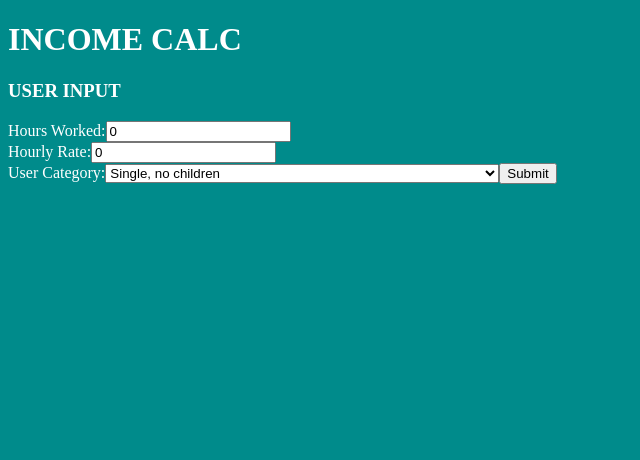
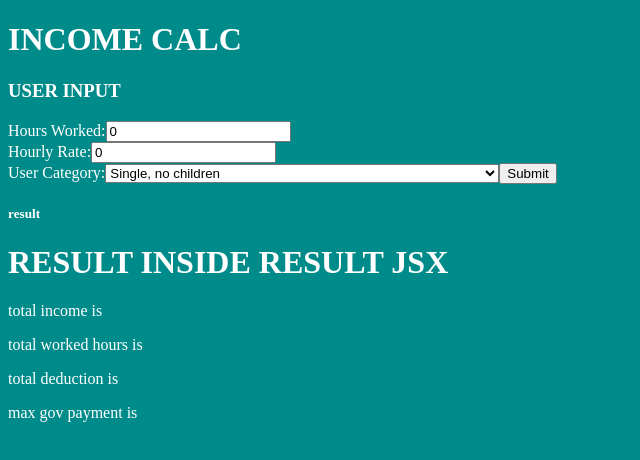
Before and after one commit to SebAnt86/incomecalc, a React (Create React App) app: page / in a window 1280 px wide. Shown: the top 460 px of the page, without its empty margins (0-640 px from the left). Built offline with nearby package versions, Linux system fonts and the light colour scheme; the HTML template or start-up script is replaced by a standard one.

Commit message:
added form and sent result to calc, then calc to app, and app is not refreshing result

```diff
--- a/src/App.js
+++ b/src/App.js
@@ -1,12 +1,21 @@
 import React, {useState} from 'react';
 import Form from './components/Form';
+import Result from './components/Result';
 
+let resultObject = {}
+ export const resultDisplay = (result) => {
+   resultObject=result;
+   console.log("inside function in app : ");
+      window.location.reload(false)
+ }
 function App() {
 
   return (
     <div className="App">
       <h1> INCOME CALC</h1>
       <Form />
+      <h5> result </h5>
+      <Result result = {resultObject}/>
     </div>
   );
 }
--- a/src/components/Form.js
+++ b/src/components/Form.js
@@ -7,15 +7,15 @@ import {userCategories} from "./govTables.js";
 export function Form(props) {
     const [hoursWorked, setHoursWorked] = useState(0);
     const [hourRate, setHourRate] = useState(0);
-    const [userCategory, setUserCategory] = useState("");
+    const [userCategory, setUserCategory] = useState(0);
 
     const handleSubmit = (evt) => {
         evt.preventDefault();
-        //alert(`Submitting ${hoursWorked} and ${hourRate} and ${userCategory}`)
+        alert(`Submitting ${hoursWorked} and ${hourRate} and ${userCategory}`);
         incomeCalc(hourRate, hoursWorked, userCategories[userCategory]);
         setHoursWorked(0);
         setHourRate(0);
-        setUserCategory("");
+        setUserCategory(0);
     }
     return (
         <form onSubmit={handleSubmit}>
@@ -38,9 +38,9 @@ export function Form(props) {
             </label>
 
             <label> User Category:
-            <select onChange={e => setUserCategory(Number(e.target.value))} value={userCategory}>
+            <select onChange={e => setUserCategory(Number(e.target.value))}>
                 {/* <option>Please select a category</option> */}
-                <option value={userCategory}>Single, no children</option>
+                <option value="0">Single, no children</option>
                 <option value="1" >Single,  NOT the principal carer of a dependent child or children</option>
                 <option value="2" >Single, 60 or older, after 9 continuous months on payment</option>
                 <option value="3" >Single,  principal carer of a dependent child or children</option>
--- /dev/null
+++ b/src/components/Result.js
@@ -0,0 +1,21 @@
+import React from 'react';
+
+function Result(props) {
+    console.log("i am inside result and props are: ");
+    console.log(props);
+
+    return (
+        <div>
+            <h1> RESULT INSIDE RESULT JSX</h1>
+            <div>
+                <p>  total income is {props.totalIncome} </p>
+                <p>  total worked hours is {props.workIncomeTotal} </p>
+                <p>  total deduction is {props.deductions} </p>
+                <p>  max gov payment is {props.maxGovPayment} </p>
+
+            </div>
+        </div>
+    )
+}
+
+export default Result
--- a/src/components/incomeCalc.js
+++ b/src/components/incomeCalc.js
@@ -2,6 +2,8 @@
 // we should do all the calculations by week, then if timePeriod changes, we mutiply
 // this function should take:, userCategories, userRate, userHours, and a default partnerIncome
 import {userCategories} from "./govTables.js";
+import Result from "./Result.js";
+import {resultDisplay} from "../App.js";
 
 export const incomeCalc = (userRate,userHours, userCategories) => {
 
@@ -36,7 +38,7 @@ let calculatedDisplay = {
 }
 
 console.log(calculatedDisplay);
-return(calculatedDisplay);
+return(resultDisplay(calculatedDisplay));
 
 }
 
```
